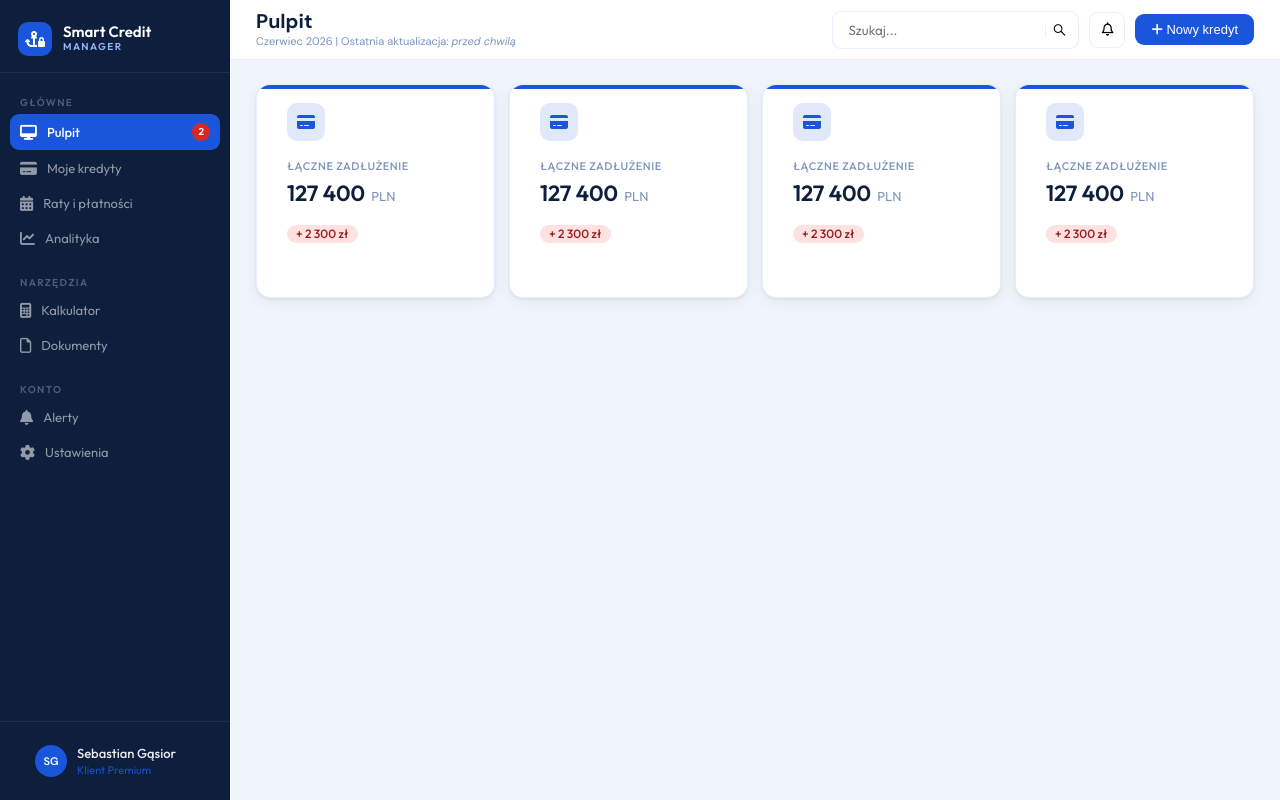
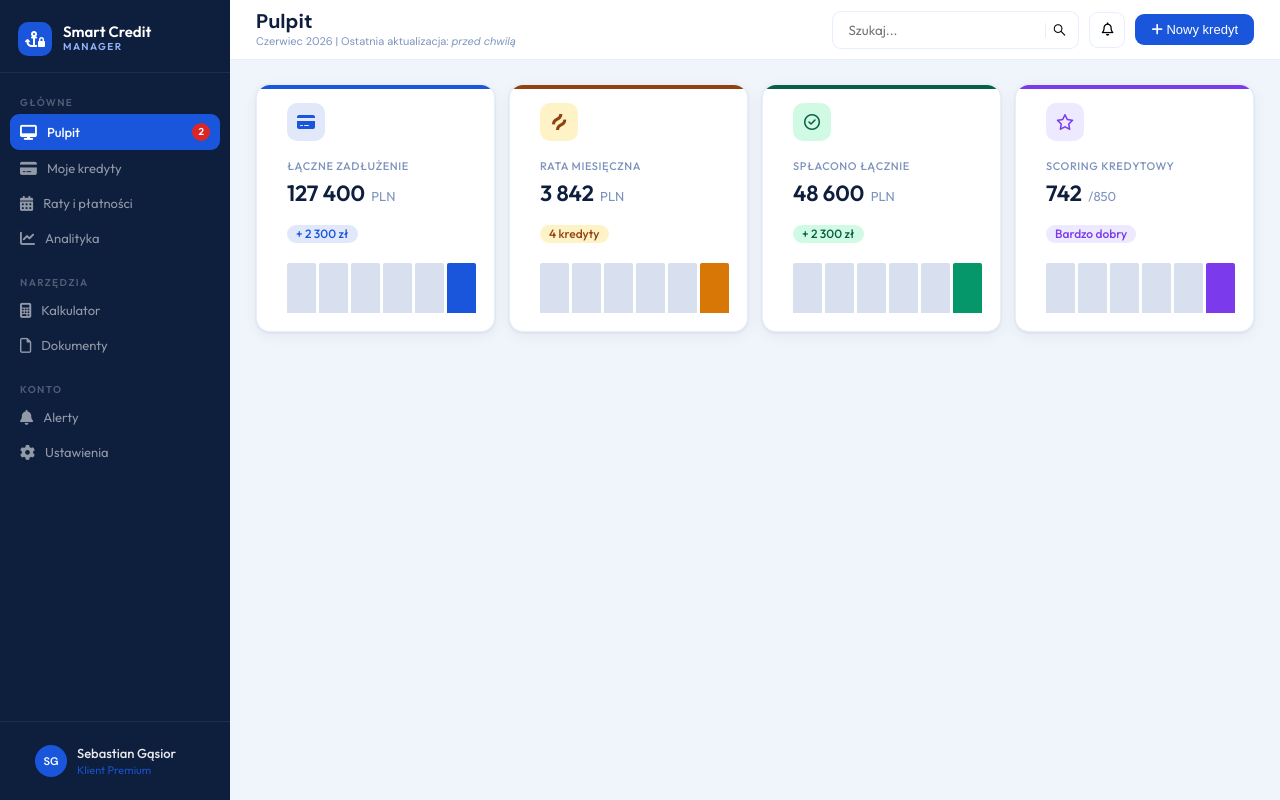
Before and after one commit to SebekGM/smart-credit-manager, a website built with Vite: page index.html in a window 1280 px wide. Built offline with nearby package versions, Linux system fonts and the light colour scheme.

Commit message:
feat: add cards-main/components

```diff
--- a/index.html
+++ b/index.html
@@ -167,7 +167,7 @@
           <p class="card-main__amount-price">127 400 <span class="card-main__amount-price-current">PLN</span></p>
         </div>
         <div class="card-main__label">
-          <div class="label label__red label__num">+ 2 300 zł</div>
+          <div class="label label__blue label__num">+ 2 300 zł</div>
         </div>
         <div class="card-main__chart">
           <div class="chart-vertical">
@@ -182,16 +182,16 @@
       </div>
 
       <div class="card card-main">
-        <div class="card-main__topline card-main__topline-blue"></div>
-        <div class="card-main__icon card-main__icon-blue">
-          <i class="fa-solid fa-credit-card"></i>
+        <div class="card-main__topline card-main__topline-orange"></div>
+        <div class="card-main__icon card-main__icon-orange">
+          <i class="fa-brands fa-hotjar"></i>
         </div>
         <div class="card-main__amount">
-          <h2 class="card-main__amount-title">Łączne zadłużenie</h2>
-          <p class="card-main__amount-price">127 400 <span class="card-main__amount-price-current">PLN</span></p>
+          <p class="card-main__amount-title">Rata Miesięczna</p>
+          <p class="card-main__amount-price">3 842 <span class="card-main__amount-price-current">PLN</span></p>
         </div>
         <div class="card-main__label">
-          <div class="label label__red label__num">+ 2 300 zł</div>
+          <div class="label label__orange label__num">4 kredyty</div>
         </div>
         <div class="card-main__chart">
           <div class="chart-vertical">
@@ -200,22 +200,22 @@
             <span class="chart-vertical-item"></span>
             <span class="chart-vertical-item"></span>
             <span class="chart-vertical-item"></span>
-            <span class="chart-vertical-item chart-vertical-item__blue"></span>
+            <span class="chart-vertical-item chart-vertical-item__orange"></span>
           </div>
         </div>
       </div>
 
       <div class="card card-main">
-        <div class="card-main__topline card-main__topline-blue"></div>
-        <div class="card-main__icon card-main__icon-blue">
-          <i class="fa-solid fa-credit-card"></i>
+        <div class="card-main__topline card-main__topline-green"></div>
+        <div class="card-main__icon card-main__icon-green">
+          <i class="fa-regular fa-circle-check"></i>
         </div>
         <div class="card-main__amount">
-          <h2 class="card-main__amount-title">Łączne zadłużenie</h2>
-          <p class="card-main__amount-price">127 400 <span class="card-main__amount-price-current">PLN</span></p>
+          <p class="card-main__amount-title">Spłacono łącznie</p>
+          <p class="card-main__amount-price">48 600 <span class="card-main__amount-price-current">PLN</span></p>
         </div>
         <div class="card-main__label">
-          <div class="label label__red label__num">+ 2 300 zł</div>
+          <div class="label label__green label__num">+ 2 300 zł</div>
         </div>
         <div class="card-main__chart">
           <div class="chart-vertical">
@@ -224,22 +224,22 @@
             <span class="chart-vertical-item"></span>
             <span class="chart-vertical-item"></span>
             <span class="chart-vertical-item"></span>
-            <span class="chart-vertical-item chart-vertical-item__blue"></span>
+            <span class="chart-vertical-item chart-vertical-item__green"></span>
           </div>
         </div>
       </div>
 
       <div class="card card-main">
-        <div class="card-main__topline card-main__topline-blue"></div>
-        <div class="card-main__icon card-main__icon-blue">
-          <i class="fa-solid fa-credit-card"></i>
+        <div class="card-main__topline card-main__topline-purple"></div>
+        <div class="card-main__icon card-main__icon-purple">
+          <i class="fa-regular fa-star"></i>
         </div>
         <div class="card-main__amount">
-          <h2 class="card-main__amount-title">Łączne zadłużenie</h2>
-          <p class="card-main__amount-price">127 400 <span class="card-main__amount-price-current">PLN</span></p>
+          <p class="card-main__amount-title">Scoring kredytowy</p>
+          <p class="card-main__amount-price">742 <span class="card-main__amount-price-current">/850</span></p>
         </div>
         <div class="card-main__label">
-          <div class="label label__red label__num">+ 2 300 zł</div>
+          <div class="label label__purple label__num">Bardzo dobry</div>
         </div>
         <div class="card-main__chart">
           <div class="chart-vertical">
@@ -248,7 +248,7 @@
             <span class="chart-vertical-item"></span>
             <span class="chart-vertical-item"></span>
             <span class="chart-vertical-item"></span>
-            <span class="chart-vertical-item chart-vertical-item__blue"></span>
+            <span class="chart-vertical-item chart-vertical-item__purple"></span>
           </div>
         </div>
       </div>
--- a/src/style/components/_cards.scss
+++ b/src/style/components/_cards.scss
@@ -46,6 +46,18 @@
             &-blue {
                 background-color: color.$line-blue;
             }
+
+            &-orange {
+                background-color: color.$line-orange;
+            }
+
+            &-green {
+                background-color: color.$line-green;
+            }
+
+            &-purple {
+                background-color: color.$line-purple;
+            }
         }
 
         &__icon {
@@ -60,6 +72,21 @@
             &-blue {
                 background-color: color.$icon-bg-blue;
                 color: color.$icon-txt-blue;
+            }
+
+            &-orange {
+                background-color: color.$icon-bg-orange;
+                color: color.$icon-txt-orange;
+            }
+
+            &-green {
+                background-color: color.$icon-bg-green;
+                color: color.$icon-txt-green;
+            }
+
+            &-purple {
+                background-color: color.$icon-bg-purple;
+                color: color.$icon-txt-purple;
             }
         }
 
@@ -95,11 +122,7 @@
         }
 
         &__chart {
-            display: flex;
-            align-items: flex-end;
-            gap: 3px;
-            height: 26px;
-            margin-top: 10px;
+            margin-top: 20px;
         }
     }
 }
--- a/src/style/components/_charts.scss
+++ b/src/style/components/_charts.scss
@@ -0,0 +1,36 @@
+@use '../abstract/variables/colors' as color;
+@use '../abstract/variables/sizes' as size;
+@use '../abstract/variables/text' as txt;
+@use '../base/typography' as typo;
+@use '../abstract/mixins' as *;
+
+.chart-vertical {
+    display: flex;
+    align-items: flex-end;
+    justify-content: space-between;
+    gap: 3px;
+    height: 50px;
+
+    &-item {
+        height: 100%;
+        background-color: color.$chart-previous;
+        border-radius: 2px 2px 0 0;
+        width: 100%;
+
+        &__blue {
+            background-color: color.$chart-blue;
+        }
+
+        &__orange {
+            background-color: color.$chart-orange;
+        }
+
+        &__green {
+            background-color: color.$chart-green;
+        }
+
+        &__purple {
+            background-color: color.$chart-purple;
+        }
+    }
+}
--- a/src/style/components/_labels.scss
+++ b/src/style/components/_labels.scss
@@ -26,4 +26,19 @@
         color: color.$label-txt-red;
         background-color: color.$label-bg-red;
     }
+
+    &__orange {
+        color: color.$label-txt-orange;
+        background-color: color.$label-bg-orange;
+    }
+
+    &__green {
+        color: color.$label-txt-green;
+        background-color: color.$label-bg-green;
+    }
+
+    &__purple {
+        color: color.$label-txt-purple;
+        background-color: color.$label-bg-purple;
+    }
 }
```
